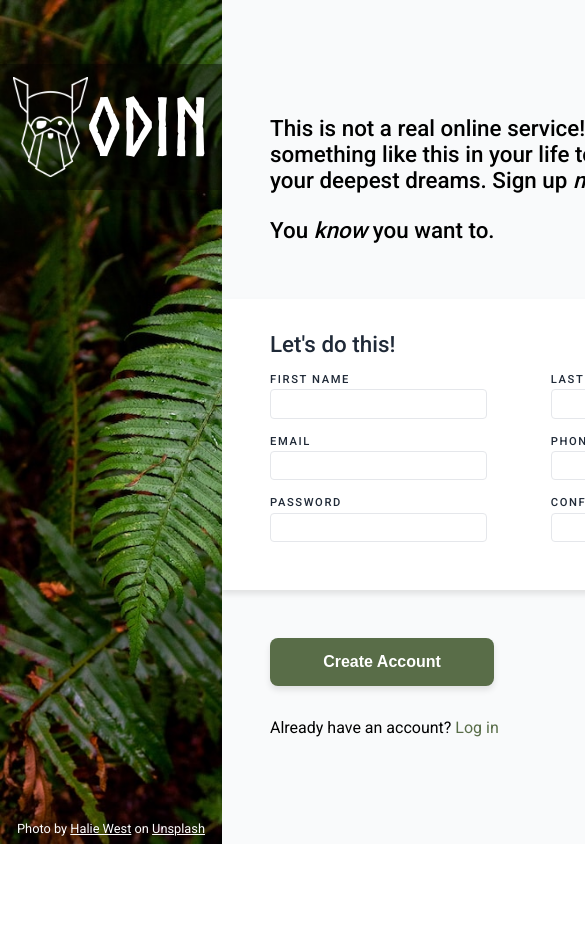
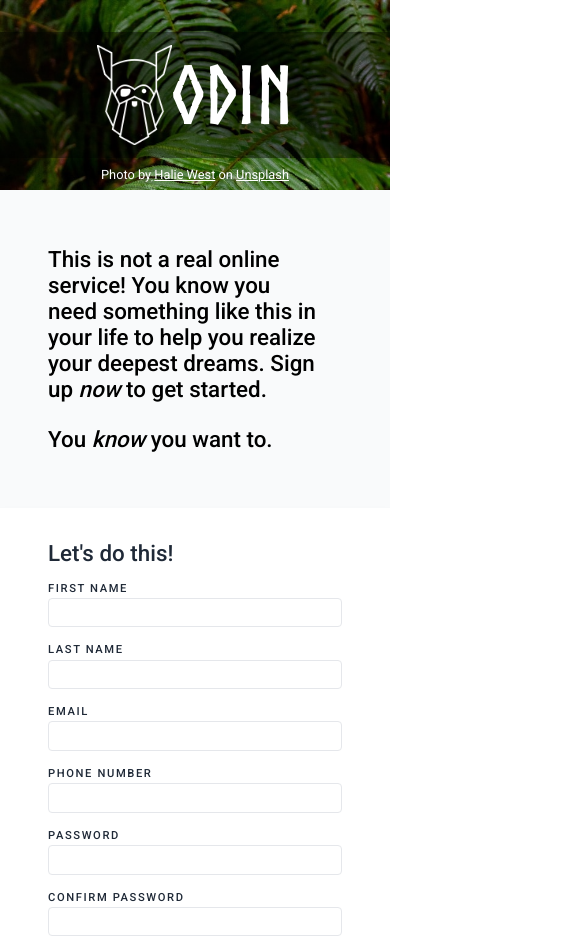
Before and after one commit to MatthewPopa/sign-up-form, a plain HTML site: page index.html in a window 390 px wide. Shown: the top 939 px of the page, 585 px wide, since content can reach past the window. Before the commit the page ends 844 px from the top, so only its background shows below. Drawn offline with Linux system fonts and the light colour scheme.

Commit message:
Mobile styling

```diff
--- a/style.css
+++ b/style.css
@@ -178,3 +178,36 @@ button:active {
     color: var(--main-color);
     text-decoration: none;
 }
+
+@media screen and (width < 880px) {
+    .container {
+        flex-direction: column;
+    }
+    .header {
+        height: unset;
+    }
+    .header-info {
+        margin: 2rem 0;
+    }
+    .form-footer {
+        display: flex;
+        flex-direction: column;
+        justify-content: center;
+        align-items: center;
+    }
+}
+
+
+
+@media screen and (width < 610px) {
+    .form-line {
+        flex-direction: column;
+        gap: 1rem;
+    }
+    input {
+        margin: unset;
+    }
+    .container {
+        height: unset;
+    }
+}
```
